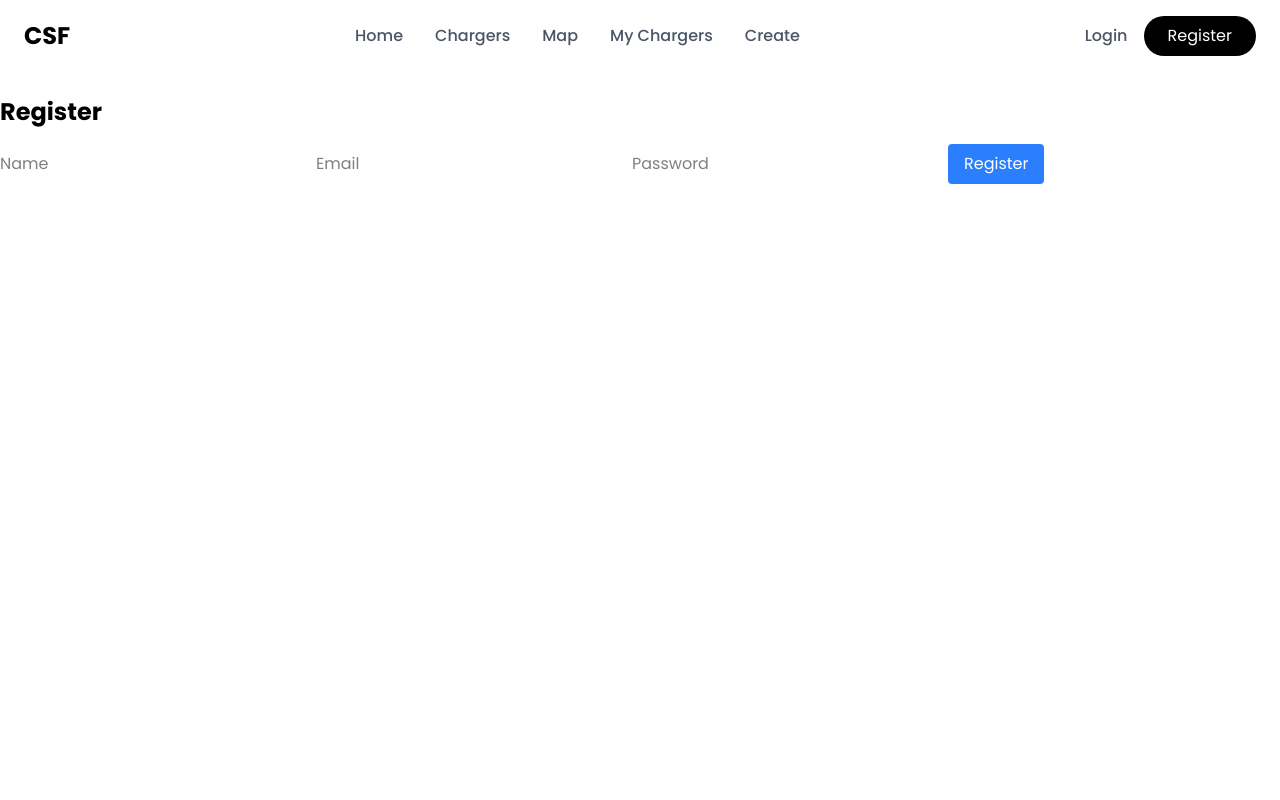
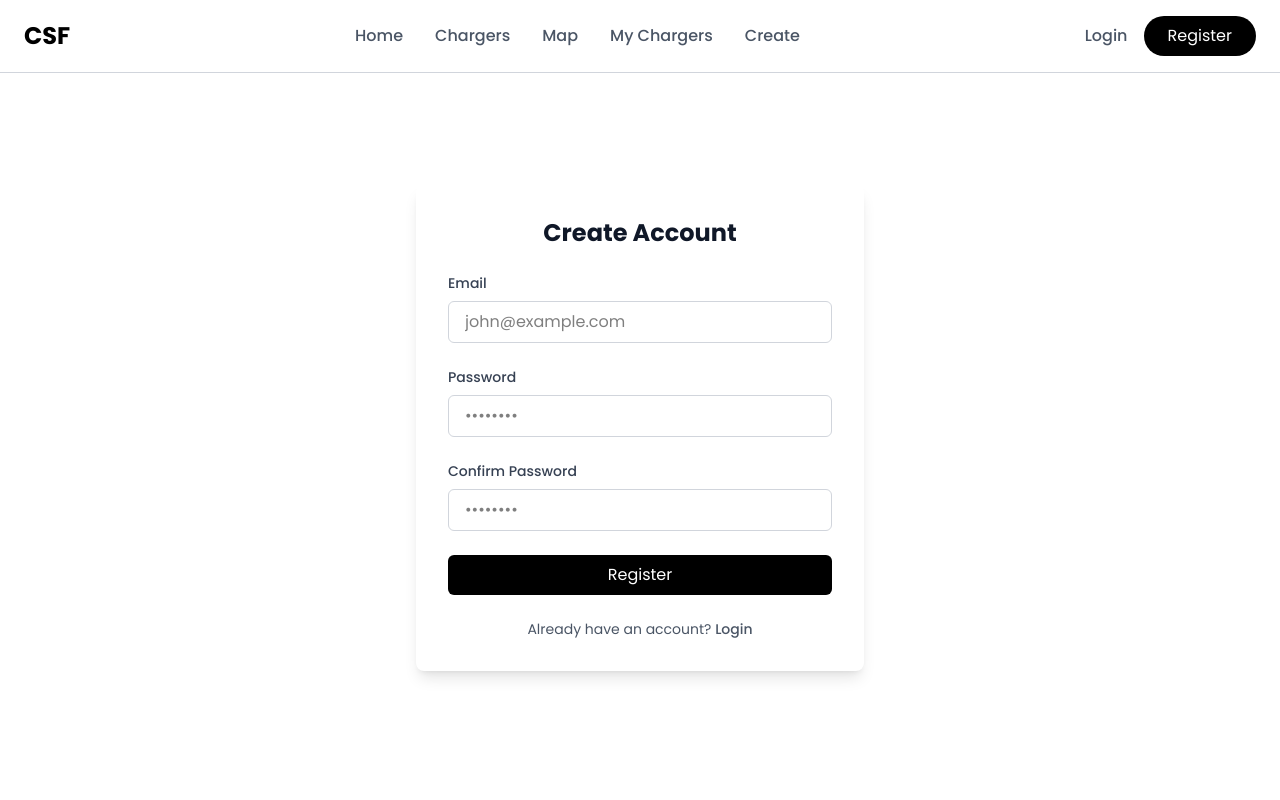
Before and after one commit to tejaspokale22/charging_station_app, a Vue app in the folder frontend/: page /register in a window 1280 px wide. Shown: the top 800 px of the page. Built offline with nearby package versions, Linux system fonts and the light colour scheme; a web font is replaced by a local one.

Commit message:
Building authentication components

```diff
--- a/frontend/package.json
+++ b/frontend/package.json
@@ -13,7 +13,8 @@
     "axios": "^1.9.0",
     "tailwindcss": "^4.1.8",
     "vue": "^3.5.13",
-    "vue-router": "^4.5.1"
+    "vue-router": "^4.5.1",
+    "vue-toastification": "^2.0.0-rc.5"
   },
   "devDependencies": {
     "@vitejs/plugin-vue": "^5.2.3",
--- a/frontend/src/App.vue
+++ b/frontend/src/App.vue
@@ -1,7 +1,7 @@
 <template>
   <!-- Header -->
   <Header />
-  <RouterView class="min-h-screen pt-24 bg-white"/>
+  <RouterView class="min-h-screen pt-18 bg-white"/>
   <!-- Footer -->
   <Footer />
 </template>
--- /dev/null
+++ b/frontend/src/components/AuthForm.vue
@@ -0,0 +1,118 @@
+<template>
+  <div class="max-w-md mx-auto bg-white rounded-lg shadow-lg p-8">
+    <h2 class="text-2xl font-bold text-gray-900 mb-6 text-center">{{ title }}</h2>
+
+    <form @submit.prevent="handleSubmit" class="space-y-6">
+      <div class="space-y-2">
+        <label for="email" class="block text-sm font-medium text-gray-700">Email</label>
+        <input
+          id="email"
+          v-model="formData.email"
+          type="email"
+          required
+          class="w-full px-4 py-2 border border-gray-300 rounded-md focus:ring-0 focus:ring-black"
+          placeholder="john@example.com"
+        />
+      </div>
+
+      <div class="space-y-2">
+        <label for="password" class="block text-sm font-medium text-gray-700">Password</label>
+        <input
+          id="password"
+          v-model="formData.password"
+          type="password"
+          required
+          class="w-full px-4 py-2 border border-gray-300 rounded-md focus:ring-0 focus:ring-black"
+          placeholder="••••••••"
+        />
+      </div>
+
+      <div v-if="isRegister" class="space-y-2">
+        <label for="confirmPassword" class="block text-sm font-medium text-gray-700">Confirm Password</label>
+        <input
+          id="confirmPassword"
+          v-model="formData.confirmPassword"
+          type="password"
+          required
+          class="w-full px-4 py-2 border border-gray-300 rounded-md focus:ring-0 focus:ring-black"
+          placeholder="••••••••"
+        />
+      </div>
+
+      <div v-if="error" class="bg-red-50 border border-red-200 text-red-600 px-4 py-3 rounded-md text-sm">
+        {{ error }}
+      </div>
+
+      <button
+        type="submit"
+        class="w-full bg-black text-white py-2 px-4 rounded-md hover:bg-gray-800 cursor-pointer"
+        :disabled="loading"
+      >
+        <span v-if="loading" class="flex items-center justify-center">
+          <svg class="animate-spin -ml-1 mr-3 h-5 w-5 text-white" xmlns="http://www.w3.org/2000/svg" fill="none" viewBox="0 0 24 24">
+            <circle class="opacity-25" cx="12" cy="12" r="10" stroke="currentColor" stroke-width="4"></circle>
+            <path class="opacity-75" fill="currentColor" d="M4 12a8 8 0 018-8V0C5.373 0 0 5.373 0 12h4zm2 5.291A7.962 7.962 0 014 12H0c0 3.042 1.135 5.824 3 7.938l3-2.647z"></path>
+          </svg>
+          Processing...
+        </span>
+        <span v-else>{{ submitText }}</span>
+      </button>
+
+      <p class="text-center text-sm text-gray-600">
+        {{ isRegister ? 'Already have an account?' : "Don't have an account?" }}
+        <router-link
+          :to="isRegister ? '/login' : '/register'"
+          class="text-gray-600 hover:underline font-medium"
+        >
+          {{ isRegister ? 'Login' : 'Register' }}
+        </router-link>
+      </p>
+    </form>
+  </div>
+</template>
+
+<script>
+export default {
+  name: 'AuthForm',
+  props: {
+    isRegister: {
+      type: Boolean,
+      default: false
+    },
+    loading: {
+      type: Boolean,
+      default: false
+    },
+    error: {
+      type: String,
+      default: ''
+    }
+  },
+  data() {
+    return {
+      formData: {
+        email: '',
+        password: '',
+        confirmPassword: ''
+      }
+    }
+  },
+  computed: {
+    title() {
+      return this.isRegister ? 'Create Account' : 'Log in'
+    },
+    submitText() {
+      return this.isRegister ? 'Register' : 'Login'
+    }
+  },
+  methods: {
+    handleSubmit() {
+      if (this.isRegister && this.formData.password !== this.formData.confirmPassword) {
+        this.$emit('error', 'Passwords do not match')
+        return
+      }
+      this.$emit('submit', { ...this.formData })
+    }
+  }
+}
+</script>
--- a/frontend/src/components/Header.vue
+++ b/frontend/src/components/Header.vue
@@ -1,5 +1,5 @@
 <template>
-  <header class="fixed w-full bg-white/90 backdrop-blur-md">
+  <header class="fixed w-full bg-white/90 backdrop-blur-md border-b border-gray-300 z-50">
     <div class="container mx-auto px-6 py-4">
       <div class="flex items-center justify-between">
         <!-- Logo -->
--- a/frontend/src/components/Spinner.vue
+++ b/frontend/src/components/Spinner.vue
@@ -1,5 +1,5 @@
 <template>
-  <div class="flex justify-center items-center p-4" :class="{ 'fixed inset-0 bg-white/70 z-50': overlay }">
+  <div class="flex justify-center items-center p-4">
     <div class="w-8 h-8 border-4 border-black border-t-gray-200 rounded-full animate-spin"></div>
   </div>
 </template>
--- a/frontend/src/main.js
+++ b/frontend/src/main.js
@@ -1,9 +1,29 @@
 import { createApp } from "vue";
 import App from "./App.vue";
 import router from "./router";
+import Toast from "vue-toastification";
+import "vue-toastification/dist/index.css";
 
 import "./style.css";
 
 const app = createApp(App);
+
+// Toast configuration
+const toastOptions = {
+  position: "top-right",
+  timeout: 3000,
+  closeOnClick: true,
+  pauseOnFocusLoss: true,
+  pauseOnHover: true,
+  draggable: true,
+  draggablePercent: 0.6,
+  showCloseButtonOnHover: false,
+  hideProgressBar: false,
+  closeButton: "button",
+  icon: true,
+  rtl: false,
+};
+
 app.use(router);
+app.use(Toast, toastOptions);
 app.mount("#app");
--- a/frontend/src/views/Login.vue
+++ b/frontend/src/views/Login.vue
@@ -1,10 +1,58 @@
 <template>
-  <div>
-    <h2 class="text-2xl font-bold mb-4">Login</h2>
-    <form class="space-y-3">
-      <input type="email" placeholder="Email" class="input" />
-      <input type="password" placeholder="Password" class="input" />
-      <button class="bg-green-500 text-white px-4 py-2 rounded">Login</button>
-    </form>
+  <div
+    class="min-h-screen bg-gray-50 flex flex-col justify-center py-12 sm:px-6 lg:px-8"
+  >
+    <div class="mt-8 sm:mx-auto sm:w-full sm:max-w-md">
+      <AuthForm :loading="loading" :error="error" @submit="handleLogin" />
+    </div>
   </div>
 </template>
+
+<script>
+import AuthForm from "../components/AuthForm.vue";
+import axios from "axios";
+import { useToast } from "vue-toastification";
+
+export default {
+  name: "Login",
+  components: {
+    AuthForm,
+  },
+  setup() {
+    const toast = useToast();
+    return { toast };
+  },
+  data() {
+    return {
+      loading: false,
+      error: "",
+    };
+  },
+  methods: {
+    async handleLogin(formData) {
+      this.loading = true;
+      this.error = "";
+
+      try {
+        const response = await axios.post("/api/auth/login", {
+          email: formData.email,
+          password: formData.password,
+        });
+
+        if (response) {
+          this.toast.success("Login successful!");
+          localStorage.setItem("token", response.data.token);
+        }
+
+        // Redirect to home page
+        this.$router.push("/");
+      } catch (err) {
+        this.error =
+          err.response?.data?.message || "Failed to login. Please try again.";
+      } finally {
+        this.loading = false;
+      }
+    },
+  },
+};
+</script>
--- a/frontend/src/views/Register.vue
+++ b/frontend/src/views/Register.vue
@@ -1,11 +1,55 @@
 <template>
-    <div>
-      <h2 class="text-2xl font-bold mb-4">Register</h2>
-      <form class="space-y-3">
-        <input type="text" placeholder="Name" class="input" />
-        <input type="email" placeholder="Email" class="input" />
-        <input type="password" placeholder="Password" class="input" />
-        <button class="bg-blue-500 text-white px-4 py-2 rounded">Register</button>
-      </form>
+  <div class="min-h-screen bg-gray-50 flex flex-col justify-center py-12 sm:px-6 lg:px-8">
+
+    <div class="mt-8 sm:mx-auto sm:w-full sm:max-w-md">
+      <AuthForm :is-register="true" :loading="loading" :error="error" @submit="handleRegister" />
     </div>
-  </template>
+  </div>
+</template>
+
+<script>
+import AuthForm from '../components/AuthForm.vue'
+import axios from 'axios'
+import { useToast } from 'vue-toastification'
+
+export default {
+  name: 'Register',
+  components: {
+    AuthForm
+  },
+  setup() {
+    const toast = useToast()
+    return { toast }
+  },
+  data() {
+    return {
+      loading: false,
+      error: ''
+    }
+  },
+  methods: {
+    async handleRegister(formData) {
+      this.loading = true
+      this.error = ''
+
+      try {
+        const response = await axios.post('/api/auth/register', {
+          email: formData.email,
+          password: formData.password
+        })
+
+        if (response) {
+          this.toast.success("Registration successful!")
+        }
+
+        // Redirect to home page
+        this.$router.push('/')
+      } catch (err) {
+        this.error = 'Failed to register. Please try again.'
+      } finally {
+        this.loading = false
+      }
+    }
+  }
+}
+</script>
--- a/frontend/vite.config.js
+++ b/frontend/vite.config.js
@@ -5,4 +5,14 @@ import tailwindcss from "@tailwindcss/vite";
 // https://vite.dev/config/
 export default defineConfig({
   plugins: [vue(), tailwindcss()],
+  server: {
+    proxy: {
+      "/api": {
+        target: "http://localhost:5000",
+        changeOrigin: true,
+        secure: false,
+        rewrite: (path) => path.replace(/^\/api/, "/api"),
+      },
+    },
+  },
 });
```
Also changed, not shown: frontend/src/views/AllChargers.vue (+14 -7 lines), 1 other file (tests, documents, lock files or other folders).
